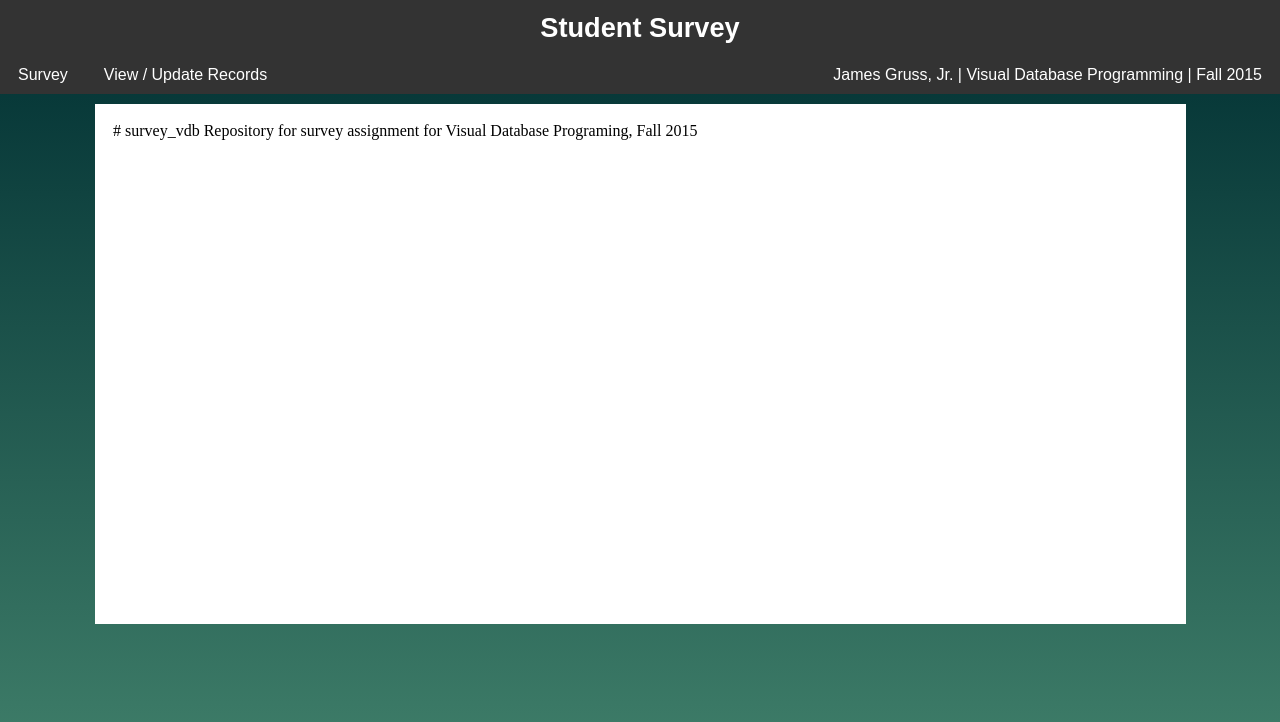
After one commit to jgrussjr/survey_vdb, a PHP site: page /infopage.php in a window 1280 px wide. The commit adds this page. Shown: the top 722 px of the page. Run offline with PHP 8.4, Linux system fonts and the light colour scheme; some libraries are stand-ins or nearby versions.

Commit message:
read me file iframe

```diff
--- a/css/customstyle.css
+++ b/css/customstyle.css
@@ -8,3 +8,26 @@ th, td {
 	padding-top: 2px;
 	padding-bottom: 2px;
 }
+
+.myframe {
+	margin: auto;
+	border: 0;
+	width: auto;
+	background-color: white;
+
+}
+
+div.myframe {
+  width:85%;
+  padding: 10px 10px;
+}
+
+iframe.myframe {
+	text-align:center;
+	width: 90%;
+	height: 100%;
+}
+
+div.outerframe {
+	padding: 10px 10px;
+}
--- /dev/null
+++ b/infopage.php
@@ -0,0 +1,18 @@
+<html>
+	<head>
+		<link rel="stylesheet" href="css/mystyle.css" />
+		<link rel="stylesheet" href="css/normalize.css" />
+		<link rel="stylesheet" href="css/customstyle.css" />
+		<script src="scripts/jquery-1.8.2.min.js"></script>
+	</head>
+<body>
+<?php
+require_once('navbar.html');
+?>
+<div class="outerframe">
+	<div class="myframe">
+		<iframe class="myframe" src="README.md"></iframe>
+	</div>
+</div>
+</body>
+</html>
--- a/navbar.html
+++ b/navbar.html
@@ -53,7 +53,7 @@ h1.banner {
 	<ul>
 		<li><a class="active" href="index.php">Survey</a></li>
 		<li><a href="select.php">View / Update Records</a></li>
-		<li class="info"><a href="README.md">James Gruss, Jr. | Visual Database Programming | Fall 2015</a></li>
+		<li class="info"><a href="infopage.php">James Gruss, Jr. | Visual Database Programming | Fall 2015</a></li>
 	</ul>
 </div>
 </body>
```
Also changed, not shown: includes/readme.html (added).
